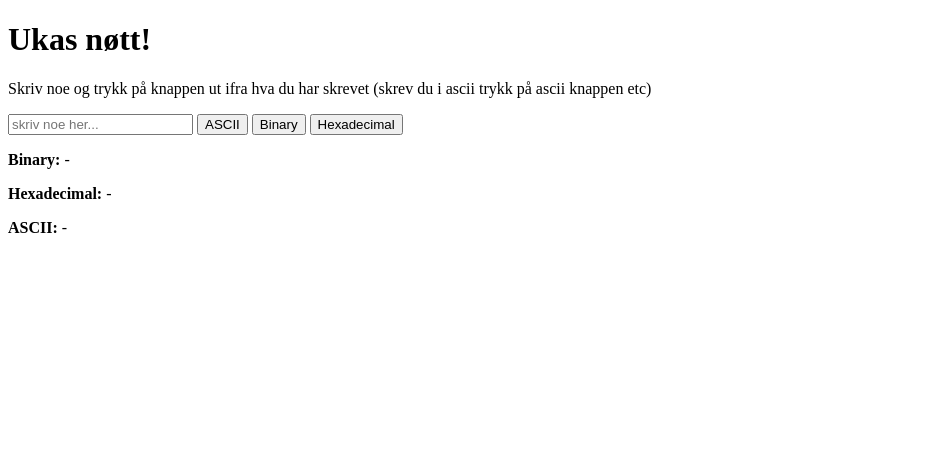
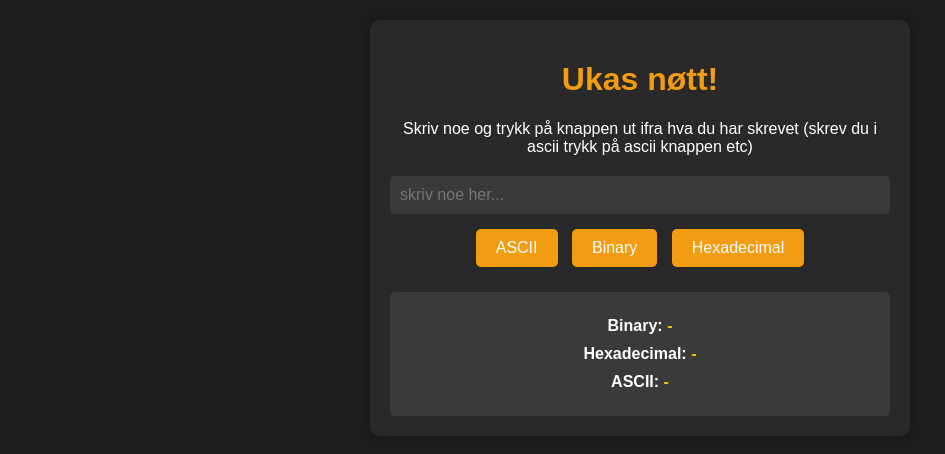
Before and after one commit to RuneSmedhaugen/converter-ukas-nott, a plain HTML site: page main.html in a window 1280 px wide. Shown: the whole page, without its empty margins (0-945 px from the left). Drawn offline with Linux system fonts and the light colour scheme.

Commit message:
Update main.html
css added

```diff
--- a/main.html
+++ b/main.html
@@ -5,6 +5,66 @@
     <meta charset="UTF-8">
     <meta name="viewport" content="width=device-width, initial-scale=1.0">
     <title>Document</title>
+    <style>
+        body {
+            font-family: Arial, sans-serif;
+            background-color: #1e1e1e;
+            color: #fff;
+            text-align: center;
+            margin: 0;
+            padding: 20px;
+        }
+        #app {
+            max-width: 500px;
+            margin: auto;
+            background: #292929;
+            padding: 20px;
+            border-radius: 10px;
+            box-shadow: 0 0 15px rgba(0, 0, 0, 0.3);
+        }
+        h1 {
+            color: #f39c12;
+        }
+        input {
+            width: calc(100% - 20px);
+            padding: 10px;
+            margin: 10px 0;
+            border: none;
+            border-radius: 5px;
+            background: #3a3a3a;
+            color: #fff;
+            font-size: 16px;
+            outline: none;
+        }
+        button {
+            background: #f39c12;
+            color: #fff;
+            border: none;
+            padding: 10px 20px;
+            margin: 5px;
+            border-radius: 5px;
+            cursor: pointer;
+            font-size: 16px;
+            transition: 0.3s;
+        }
+        button:hover {
+            background: #e67e22;
+        }
+        #output {
+            margin-top: 20px;
+            padding: 15px;
+            background: #3a3a3a;
+            border-radius: 5px;
+        }
+        p {
+            margin: 10px 0;
+            font-size: 16px;
+        }
+        span {
+            color: #f1c40f;
+            font-weight: bold;
+        }
+    </style>
 </head>
 
 <body>
```
